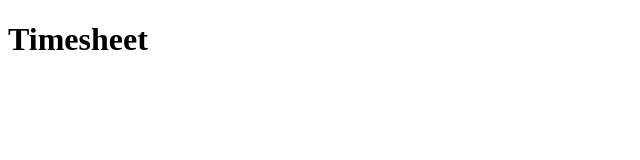
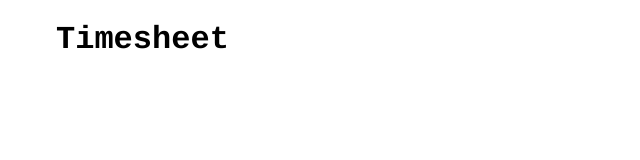
Before and after one commit to isadamascena/calculate-hours-timesheet, a plain HTML site: page index.html in a window 1280 px wide. Shown: the whole page, without its empty margins (0-640 px from the left). Drawn offline with nearby package versions, Linux system fonts and the light colour scheme.

Commit message:
Add styling to header

```diff
--- a/index.html
+++ b/index.html
@@ -2,10 +2,11 @@
 <html>
     <head>
         <script src="https://cdn.jsdelivr.net/npm/vue/dist/vue.js"></script>
+        <link rel="stylesheet" href="style.css">
     </head>
     <body>
         <div id="root">
-            <h1>{{ titleHeader }}</h1>
+            <h1 class="header">{{ titleHeader }}</h1>
         </div>
         <script src="index.js"></script>
     </body>
--- a/style.css
+++ b/style.css
@@ -0,0 +1,7 @@
+body {
+    font-family: Courier;
+}
+
+.header {
+    padding-left: 1.5em;
+}
```
